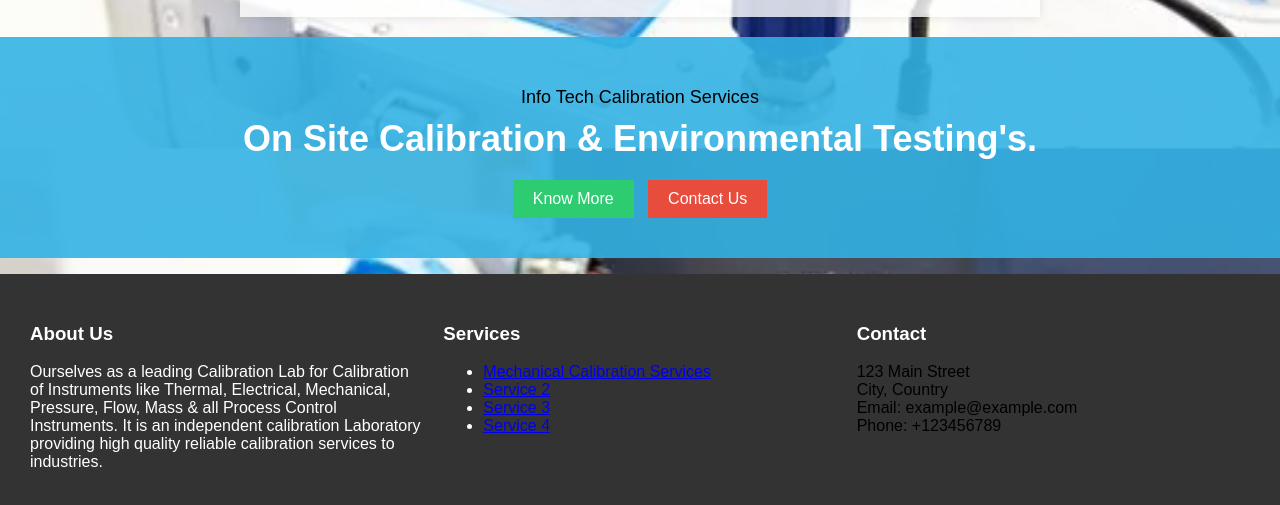
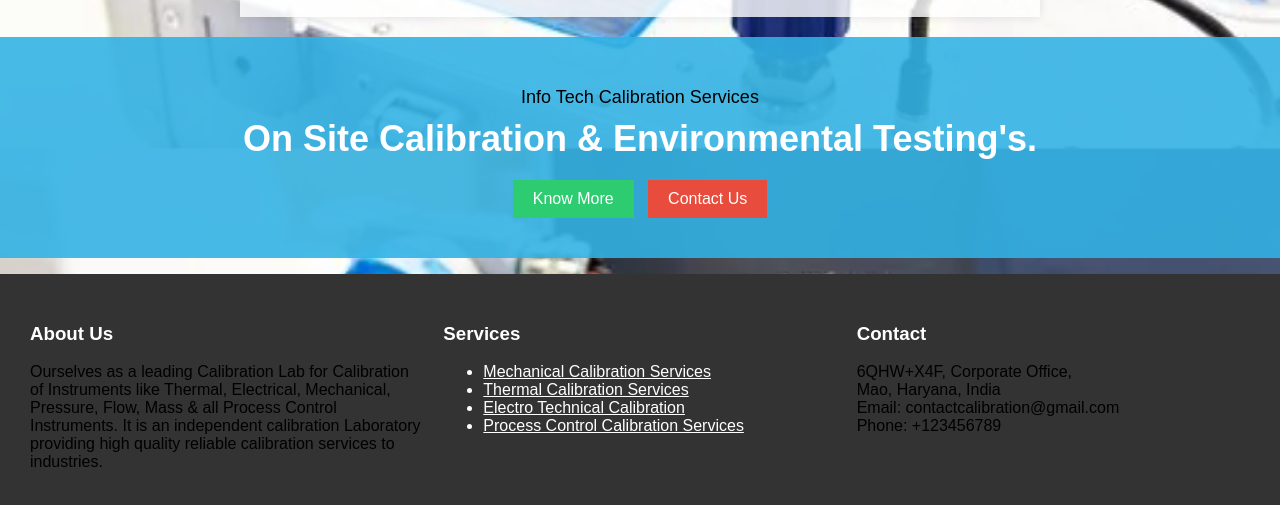
Before and after one commit to OnlyForClients/infotechcalibration, a plain HTML site: page m_c_s.html in a window 1280 px wide. Shown: the part 704-1209 px from the top of the page. Drawn offline with Linux system fonts and the light colour scheme.

Commit message:
Update m_c_s.html

```diff
--- a/m_c_s.html
+++ b/m_c_s.html
@@ -127,28 +127,28 @@
       <div>
         <p></p>
       </div>
-    <footer>
+      <footer id="footer">
         <div class="footer-section">
             <div>
                 <h3>About Us</h3>
-                <p style="color: white;">Ourselves as a leading Calibration Lab for Calibration of Instruments like Thermal, Electrical, Mechanical,
-                     Pressure, Flow, Mass & all Process Control Instruments.
-                    It is an independent calibration Laboratory providing high quality reliable calibration services to industries.</p>
+                <p>Ourselves as a leading Calibration Lab for Calibration of Instruments like Thermal, Electrical, Mechanical,
+                  Pressure, Flow, Mass & all Process Control Instruments.
+                  It is an independent calibration Laboratory providing high quality reliable calibration services to industries.</p>
             </div>
 
             <div>
                 <h3>Services</h3>
                 <ul>
-                    <li><a href="#">Mechanical Calibration Services</a></li>
-                    <li><a href="#">Service 2</a></li>
-                    <li><a href="#">Service 3</a></li>
-                    <li><a href="#">Service 4</a></li>
+                    <li><a href="m_c_s.html" style="color: white;">Mechanical Calibration Services</a></li>
+                    <li><a href="t_c_f.html" style="color: white;">Thermal Calibration Services</a></li>
+                    <li><a href="e_t_c.html" style="color: white;">Electro Technical Calibration</a></li>
+                    <li><a href="p_c_i_c.html" style="color: white;">Process Control Calibration Services</a></li>
                 </ul>
             </div>
 
             <div>
                 <h3>Contact</h3>
-                <p>123 Main Street<br>City, Country<br>Email: example@example.com<br>Phone: +123456789</p>
+                <p>6QHW+X4F, Corporate Office,<br>Mao, Haryana, India<br>Email: contactcalibration@gmail.com<br>Phone: +123456789</p>
             </div>
         </div>
     </footer>
```
